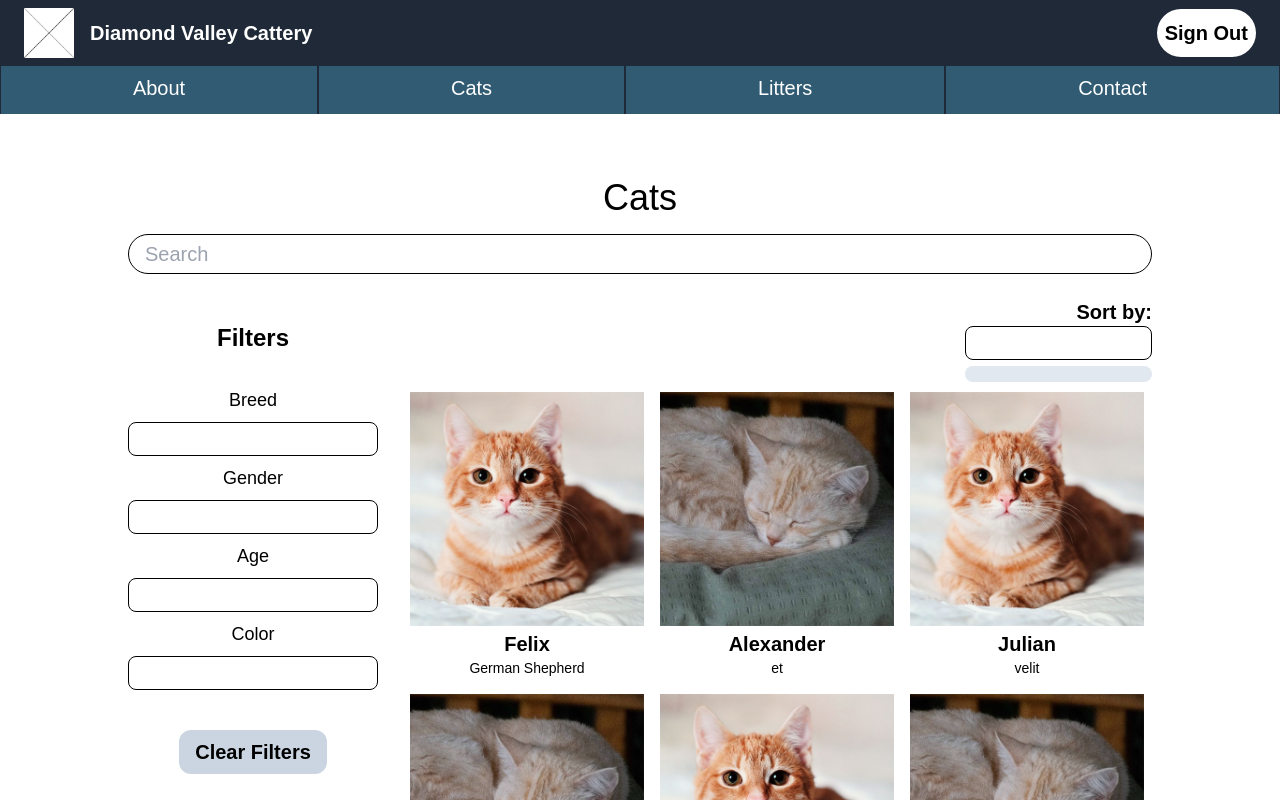
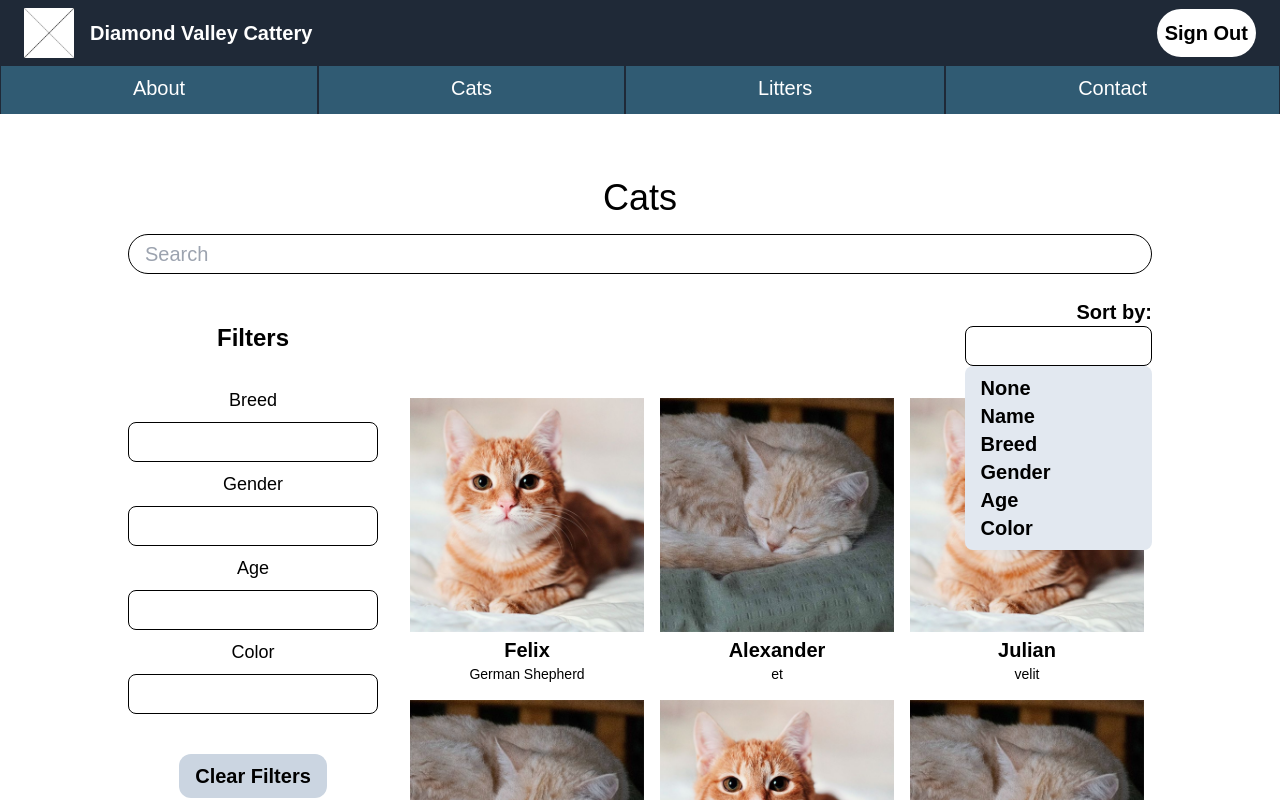
Before and after one commit to afern140/Diamond-Valley-Cattery-Website, a Next.js app: page /cats in a window 1280 px wide. Both pictures are taken after a click on the button 1058 px from the left and 343 px from the top of the page. Shown: the top 800 px of the page. Built offline with nearby package versions, Linux system fonts and the light colour scheme.

Commit message:
add Changes

```diff
--- a/app/cats/page.js
+++ b/app/cats/page.js
@@ -1,42 +1,94 @@
 "use client"
 
-import Image from "next/image";
-import Link from "next/link";
-import { useState, React } from "react";
+import { useState, useEffect, React } from "react";
 import Dropdown from "@/app/components/dropdown";
 import CatButton1 from "@/app/components/catbutton-1";
 import cats from "./[cat]/cat.json"
 
 export default function Page() {
-    const [fieldInput, setFieldInput] = useState("")
-    const [filteredResults, setFilteredResults] = useState([])
+    const [fieldInput, setFieldInput] = useState("");
+    const [filteredResults, setFilteredResults] = useState(cats);
 
-    const searchItems = (searchValue) => {
-        setFieldInput(searchValue)
+    const searchItems = (searchValue, filterValue) => {
+      let filteredData = cats;
+
+      if (filterValue === "") { setFieldInput(searchValue.trim()); }
 
       if (fieldInput !== "") {
-            const filteredData = cats.filter((cat) => { return Object.values(cat).join('').toLowerCase().includes(fieldInput.toLowerCase()) })
-            setFilteredResults(filteredData)
+        filteredData = filteredData.filter((cat) => Object.values(cat.name).join('').toLowerCase().includes(searchValue.toLowerCase()) );
+        console.log("first pass: " + fieldInput);
       }
-        else {
-            setFilteredResults(cats)
+
+      if (dropdownValue !== "") {
+        if (dropdownFilter === "breed" || breedType !== "") { breedType = dropdownValue;  filteredData.filter((cat) => Object.values(cat.breed).join('').toLowerCase().includes(dropdownValue.toLowerCase())); }
+        if (dropdownFilter === "gender" || genderType !== "") { genderType = dropdownValue;  filteredData.filter((cat) => Object.values(cat.gender).join('').toLowerCase().includes(dropdownValue.toLowerCase())); }
+        if (dropdownFilter === "age" || ageType !== "") { ageType = dropdownValue;  filteredData.filter((cat) => Object.values(cat.age).join('').toLowerCase().includes(dropdownValue.toLowerCase())); }
+        if (dropdownFilter === "color" || colorType !== "") { colorType = dropdownValue;  filteredData.filter((cat) => Object.values(cat.color).join('').toLowerCase().includes(dropdownValue.toLowerCase())); }
+        //filteredData = filteredData.filter((cat) => { return Object.values(cat).join('').toLowerCase().includes(dropdownValue.toLowerCase())})
+        console.log("second pass: " + dropdownValue + " : " + dropdownFilter);
       }
+
+      if (sortingMethod !== "") {
+        if (sortingMethod === "Name") { filteredData.sort((a, b) => a.name > b.name); }
+        else if (sortingMethod === "Breed") { filteredData.sort((a, b) => a.breed > b.breed); }
+        else if (sortingMethod === "Gender") { filteredData.sort((a, b) => a.gender > b.gender); }
+        else if (sortingMethod === "Age") { filteredData.sort((a, b) => a.age - b.age); }
+        else if (sortingMethod === "Color") { filteredData.sort((a, b) => a.color > b.color); }
+        console.log("third pass: " + sortingMethod);
+      }
+
+      setFilteredResults(filteredData);
     }
 
     {/*  */}
-    const [dropdownFilter, setDropdownFilter] = useState("")
-    const [dropdownValue, setDropdownValue] = useState("")
+    const [dropdownFilter, setDropdownFilter] = useState("");
+    const [dropdownValue, setDropdownValue] = useState("");
+    let breedType;
+    let genderType;
+    let ageType;
+    let colorType;
     const callback = (value) => {
-        setDropdownFilter(value.split(" ")[0]);
-        setDropdownValue(value.split(" ")[1]);
-        console.log("DropdownValue: " + dropdownValue + "\tDropdownFilter: " + dropdownFilter);
+      const split = value.split(" ");
+      const filter = split[0];
+      const type = split[1];
+
+      if (filter === "sort") {
+        if (type === "None") {
+          setSortingMethod("");
+        }
+        else {
+          setSortingMethod(type);
+        }
+      }
+      else {
+        setDropdownFilter(filter);
+        setDropdownValue(type);
+      }
+
+      searchItems(type, filter);
     }
 
     const clearFilters = () => {
         setDropdownFilter("");
         setDropdownValue("");
-        console.log("DropdownValue: " + dropdownValue + "\tDropdownFilter: " + dropdownFilter);
+
+        breedType = "";
+        genderType = "";
+        ageType = "";
+        colorType = "";
+
+        console.log("Cleared filters!");
+        searchItems("", "");
     }
+
+    const [sortingMethod, setSortingMethod] = useState("");
+
+    useEffect(() => {
+
+      return () => {
+        //clearFilters();
+      }
+    }, [fieldInput, dropdownValue]);
 
   return (
     <main className="w-full flex-col justify-center text-black text-xl font-normal bg-white">
@@ -48,7 +100,7 @@ export default function Page() {
                    name="catlist-search"
                    placeholder="Search"
                    className=" border border-black rounded-3xl text-xl pl-4 w-4/5 h-10"
-                   onChange = { (Event) => searchItems(Event.target.value) } />
+                   onChange = { (Event) => searchItems(Event.target.value, "") } />
 
             {/* Insert icon here... */}
         </div>
@@ -65,9 +117,9 @@ export default function Page() {
             <h3 className="py-2 text-lg">Gender</h3>
             <Dropdown queryType="gender" callback={callback} />
             <h3 className="py-2 text-lg">Age</h3>
-            <Dropdown queryType="age" callback={callback}  />
+            <Dropdown queryType="age" callback={callback} />
             <h3 className="py-2 text-lg">Color</h3>
-            <Dropdown queryType="color" callback={callback}  />
+            <Dropdown queryType="color" callback={callback} />
 
             <button onClick={clearFilters} className=" py-2 px-4 mt-10 bg-slate-300 rounded-xl font-semibold">Clear Filters</button>
           </div>
@@ -77,35 +129,18 @@ export default function Page() {
             <div className="flex">
               <div className=" w-1/4 ml-auto mr-full justify-end flex-col">
                 <h2 className="flex justify-end font-bold text-xl">Sort by:</h2>
-                <Dropdown />
+                <Dropdown queryType="sort" callback={callback} />
               </div>
             </div>
             <div className="h-6"/>
             <div className="grid w-full grid-cols-3">
                 {/* Populating the list with cats */}
                 {
-                    fieldInput.length >= 1 ? (
                   filteredResults.map((cat) => (
-                            ((cat.name.toLowerCase().includes(fieldInput.toLowerCase())
-                            || cat.breed.toLowerCase().includes(fieldInput.toLowerCase())))
-                            /*&& (
-                                (dropdownFilter === "breed" && cat.breed.toLowerCase().includes(dropdownValue.toLowerCase()))
-                                && (dropdownFilter === "gender" && cat.gender.toLowerCase().includes(dropdownValue.toLowerCase()))
-                                && (dropdownFilter === "age" && cat.age.toLowerCase().includes(dropdownValue.toLowerCase()))
-                                && (dropdownFilter === "color" && cat.color.toLowerCase().includes(dropdownValue.toLowerCase()))
-                            ))*/ &&
                     <div>
                         <CatButton1 id={cat.id} name={cat.name} age={cat.age} color={cat.color} eye_color={cat.eye_color} breed={cat.breed} gender={cat.gender} vaccinations={cat.vaccinations} conditions={cat.conditions} fatherID={cat.fatherID} motherID={cat.motherID} children={cat.children} />
                     </div>
-                            )
-                        )
-                    ) : (
-                        cats.map((cat, index) => (
-                            <div key={index}>
-                                <CatButton1 id={cat.id} name={cat.name} age={cat.age} color={cat.color} eye_color={cat.eye_color} breed={cat.breed} gender={cat.gender} vaccinations={cat.vaccinations} conditions={cat.conditions} fatherID={cat.fatherID} motherID={cat.motherID} children={cat.children} />
-                            </div>
                   ))
-                    )
                 }
               </div>
           </div>
--- a/app/components/dropdown.js
+++ b/app/components/dropdown.js
@@ -1,3 +1,5 @@
+"use client"
+
 import { useState, React } from "react";
 import cats from "@/app/cats/[cat]/cat.json"
 
@@ -6,10 +8,11 @@ const genderQuery = cats.map(i => i.gender);
 const ageQuery = cats.map(i => i.age);
 const colorQuery = cats.map(i => i.color);
 
-const breedFiltered = cats.filter(({ breed }, index) => !breedQuery.includes(breed, index + 1))
-const genderFiltered = cats.filter(({ gender }, index) => !genderQuery.includes(gender, index + 1))
-const ageFiltered = cats.filter(({ age }, index) => !ageQuery.includes(age, index + 1))
-const colorFiltered = cats.filter(({ color }, index) => !colorQuery.includes(color, index + 1))
+const breedFiltered = cats.filter(({ breed }, index) => !breedQuery.includes(breed, index + 1));
+const genderFiltered = cats.filter(({ gender }, index) => !genderQuery.includes(gender, index + 1));
+const ageFiltered = cats.filter(({ age }, index) => !ageQuery.includes(age, index + 1));
+const colorFiltered = cats.filter(({ color }, index) => !colorQuery.includes(color, index + 1));
+const sortFilters = ["None", "Name", "Breed", "Gender", "Age", "Color"];
 
 
 function Dropdown({queryType, callback}) {
@@ -20,28 +23,30 @@ function Dropdown({queryType, callback}) {
     const handleCallback = (selected) => {
         callback(queryType + " " + selected);
         dropdownValue = selected;
+        setIsOpen(false);
         //console.log("Value: " + dropdownValue);
     }
 
     let list;
     if (queryType === "breed") {
-        list = breedFiltered
+        list = breedFiltered;
     } else if (queryType === "gender") {
-        list = genderFiltered
+        list = genderFiltered;
     } else if (queryType === "age") {
-        list = ageFiltered
+        list = ageFiltered;
     } else if (queryType === "color") {
-        list = colorFiltered
+        list = colorFiltered;
+    } else if (queryType === "sort") {
+        list = sortFilters;
     } else {
-        list = genderFiltered
+        list = genderFiltered;
     }
 
 
     return (
     <div className="relative flex flex-col items-center w-full h-auto rounded-lg">
         <button onClick={() => setIsOpen((prev) => !prev)}
-                className="bg-white p-4 w-full flex items-center justify-between font-bold text-lg rounded-lg tracking-wider border border-black duration-300 active:text-white"
-                value={dropdownValue}>
+                className="bg-white text-black h-10 p-4 w-full flex items-center justify-between font-bold text-lg rounded-lg tracking-wider border border-black duration-300 active:text-white" />
 
             { /* When we press the dropdown button, we change the state to 'Open' and populate the list with the appropriate values. */}
             { isOpen && (
@@ -54,12 +59,12 @@ function Dropdown({queryType, callback}) {
                             {queryType === "gender" && (<button onClick={(e) => handleCallback(item.gender)} className="font-bold w-full flex">{item.gender}</button>)}
                             {queryType === "age" && (<button onClick={(e) => handleCallback(item.age)} className="font-bold w-full flex">{item.age}</button>)}
                             {queryType === "color" && (<button onClick={(e) => handleCallback(item.color)} className="font-bold w-full flex">{item.color}</button>)}
+                            {queryType === "sort" && (<button onClick={(e) => handleCallback(item)} className="font-bold w-full flex">{item}</button>)}
 
                         </div>
                     ))}
                 </div>
             )}
-        </button>
     </div>
     );
 }
```
Lines whose indentation alone changed are shown as unchanged.
